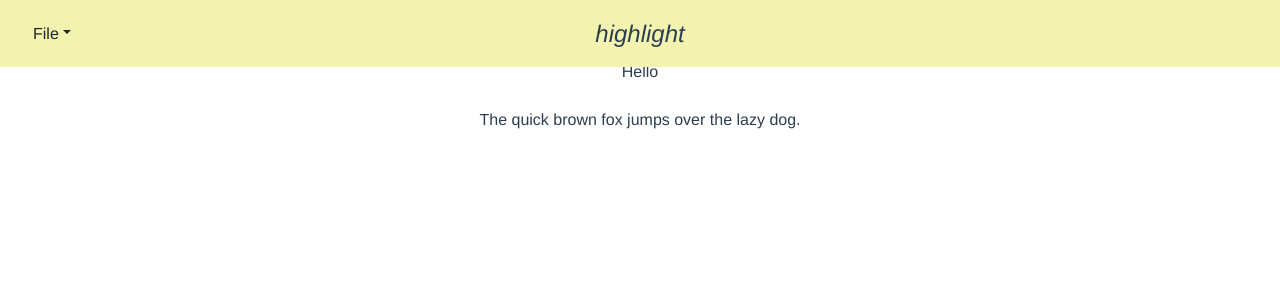
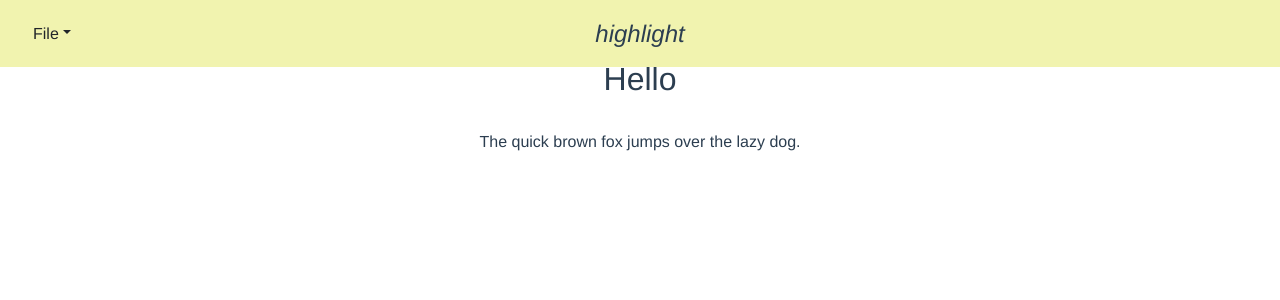
Before and after one commit to opendocsg/highlight, a Vue app: page / in a window 1280 px wide. Shown: the top 300 px of the page. Built offline with nearby package versions, Linux system fonts and the light colour scheme.

Commit message:
add skeleton for labelsbox

```diff
--- a/src/App.vue
+++ b/src/App.vue
@@ -28,5 +28,7 @@ export default {
   text-align: center;
   color: #2c3e50;
   margin-top: 60px;
+  display:flex;
+  flex-direction: column;
 }
 </style>
--- a/src/components/HighlightPage.vue
+++ b/src/components/HighlightPage.vue
@@ -1,21 +1,24 @@
 <template>
   <div id="highlight-page">
     <div class="main-highlight-window">
-      <div class="file-title">{{ document.title }}</div>
+      <h2 class="file-title">{{ document.title }}</h2>
       <br/>
       <HighlightBox @highlight="onHighlight">
         <p>{{ document.text }}</p>
       </HighlightBox>
     </div>
+    <LabelsBox v-bind:labels="labels"></LabelsBox>
   </div>
 </template>
 
 <script>
 import HighlightBox from './HighlightBox'
+import LabelsBox from './LabelsBox'
 
 export default {
   components: {
-    HighlightBox
+    HighlightBox,
+    LabelsBox
   },
   data() {
     return {
@@ -23,7 +26,7 @@ export default {
         title: 'Hello',
         text: 'The quick brown fox jumps over the lazy dog.'
       },
-      fragments: []
+      labels: []
     }
   },
   methods: {
--- /dev/null
+++ b/src/components/LabelsBox.vue
@@ -0,0 +1,21 @@
+<template>
+  <div id="labels-box">
+  </div>
+</template>
+
+<script>
+
+export default {
+  components: {
+  },
+  data() {
+  },
+  methods: {
+  }
+}
+</script>
+
+<style>
+#labels-box {
+}
+</style>
```
